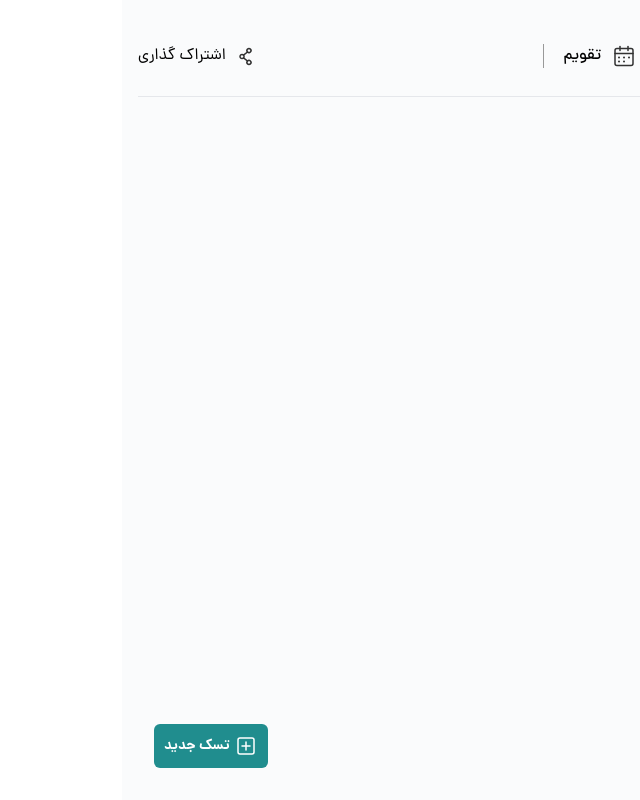
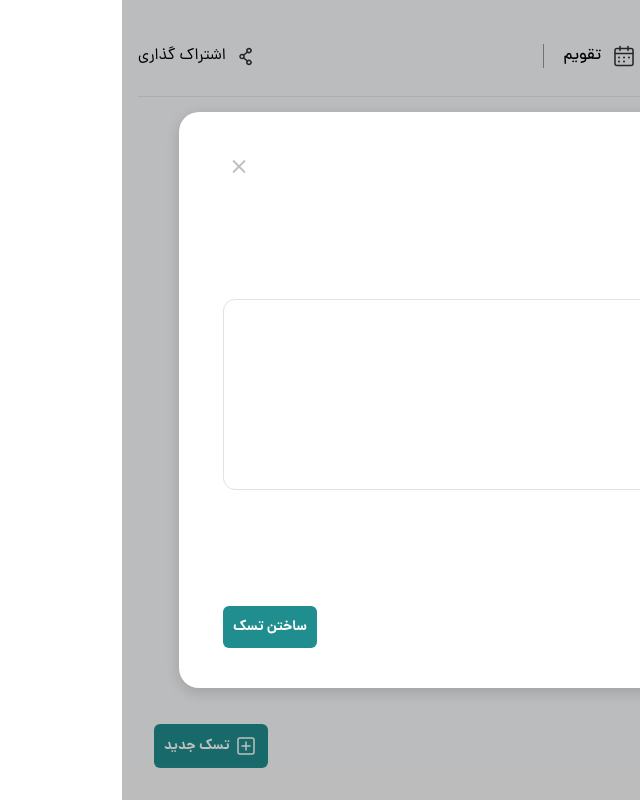
Before and after one commit to Quera-Spring-Front-end-Bootcamp/Group3, a React (Vite) app: page /main in a window 1280 px wide. Both pictures are taken after a click on the button "تسک جدید". Shown: the whole page, without its empty margins (640-1280 px from the left). Built offline with nearby package versions, Linux system fonts and the light colour scheme.

Commit message:
add new task to main layout

```diff
--- a/src/Layout/MainLayout.jsx
+++ b/src/Layout/MainLayout.jsx
@@ -7,6 +7,7 @@ import { Outlet } from "react-router";
 import { useState } from "react";
 import ShareProjectCard from "../components/ShareProject/ShareProjectCard";
 import { Disclosure } from "@headlessui/react";
+import { NewTask } from "../components/NewTask/NewTask";
 
 const data = [
   {
@@ -38,10 +39,17 @@ const data = [
 ];
 
 function MainLayout() {
-  const [openModal, setOpenModal] = useState(false);
+  const [openShareProjectModal, setOpenShareProjectModal] = useState(false);
+  const [openNewTaskModal, setOpenNewTaskModal] = useState(false);
+
   function handleOpenShareProject() {
-    setOpenModal(true);
+    setOpenShareProjectModal(true);
   }
+
+  function handleOpenNewTask() {
+    setOpenNewTaskModal(true);
+  }
+
   return (
     <div className="flex flex-row bg-[#FAFBFC]">
       <aside className="w-80 h-screen p-9 flex flex-col border-l-[1px]">
@@ -105,19 +113,19 @@ function MainLayout() {
           ))}
         </div>
 
-        <div className="flex flex-row items-center mt-3">
+        <button className="flex flex-row items-center mt-3">
           <div className="flex flex-row items-center justify-center w-8 h-8 bg-[#EAF562] rounded-full">
             NM
           </div>
           <span className="mr-2 font-medium text-base">نیلوفر موجودی</span>
-        </div>
+        </button>
 
-        <div className="flex flex-row items-center mt-3">
+        <button className="flex flex-row items-center mt-3">
           <div className="">{Icons.LogoutIcon}</div>
           <span className="mr-2 font-normal text-base text-[#818181]">
             خروج
           </span>
-        </div>
+        </button>
       </aside>
       <div
         className="flex flex-col w-[calc(100vw_-_256px)] p-4
@@ -153,10 +161,10 @@ function MainLayout() {
             <div>{Icons.ShareIcon}</div>
             <span className="mr-2 font-normal text-base">اشتراک گذاری</span>
           </button>
-          {openModal && (
+          {openShareProjectModal && (
             <ShareProjectCard
-              openModal={openModal}
-              setOpenModal={setOpenModal}
+              openShareProjectModal={openShareProjectModal}
+              setOpenShareProjectModal={setOpenShareProjectModal}
             />
           )}
         </header>
@@ -167,7 +175,14 @@ function MainLayout() {
             startIcon={Icons.WhiteSqurePlus}
             title="تسک جدید"
             classNames="fixed left-8 bottom-8"
+            handleClick={() => handleOpenNewTask()}
           />
+          {openNewTaskModal && (
+            <NewTask
+              openNewTaskModal={openNewTaskModal}
+              setOpenNewTaskModal={setOpenNewTaskModal}
+            />
+          )}
         </main>
       </div>
     </div>
--- a/src/components/NewTask/NewTask.jsx
+++ b/src/components/NewTask/NewTask.jsx
@@ -1,12 +1,12 @@
 import Card from "../Card/Card";
 import icons from "../Icons";
 import Button from "../Button";
-import { Transition } from "@headlessui/react";
+import { Transition, Dialog } from "@headlessui/react";
 import Datepicker from "../Datepicker";
 import { v4 as uuidv4 } from "uuid";
 import ColumnMoreItem from "../ColumnMore/ColumnMoreItem";
 
-import { useRef, useState } from "react";
+import { useRef, useState, Fragment } from "react";
 
 const priorityItems = [
   { id: "1", title: "فوری", icon: icons.redFlag },
@@ -22,8 +22,7 @@ const tagsItem = [
   { id: uuidv4(), title: "پروژه", color: "#7FFAFA", editFlag: false },
 ];
 
-export const NewTask = () => {
-  const [isOpen, setIsOpen] = useState(true);
+export const NewTask = ({ openNewTaskModal, setOpenNewTaskModal }) => {
   const [datePickerOpen, setDatePickerOpen] = useState(false);
   const [flagOpen, setFlagOpen] = useState(false);
   const [tagOpen, setTagOpen] = useState(false);
@@ -119,7 +118,7 @@ export const NewTask = () => {
   }
 
   function handleClose() {
-    setIsOpen(false);
+    setOpenNewTaskModal(false);
   }
 
   function handleFlagOpen() {
@@ -129,25 +128,35 @@ export const NewTask = () => {
   }
 
   return (
-    <Transition
-      show={isOpen}
-      leave="transition-opacity duration-200"
+    <>
+      <Transition appear show={openNewTaskModal} as={Fragment}>
+        <Dialog as="div" className="relative z-10" onClose={handleClose}>
+          <Transition.Child
+            as={Fragment}
+            enter="ease-out duration-300"
+            enterFrom="opacity-0"
+            enterTo="opacity-100"
+            leave="ease-in duration-200"
             leaveFrom="opacity-100"
             leaveTo="opacity-0"
-      className="mr-[3px]"
           >
-      <Transition show={datePickerOpen} className="z-40">
-        <Datepicker
-          setDatePickerOpen={handleDatePickerOpen}
-          className="absolute mt-[-130px] mr-[63px] z-10"
-        />
-      </Transition>
+            <div className="fixed inset-0 bg-black bg-opacity-25" />
+          </Transition.Child>
 
-      <Card
-        title=""
-        className="flex p-0 flex-col items-end py-[36px] px-[44px] gap-[40px] w-[1166px] h-[576px] shadow-[0_4px_16px_0_rgba(0,0,0,0.16)] rounded-[20px] pt-[36px] "
+          <div className="fixed inset-0 overflow-y-auto">
+            <div className="flex min-h-full items-center justify-center p-4">
+              <Transition.Child
+                as={Fragment}
+                enter="ease-out duration-300"
+                enterFrom="opacity-0 scale-95"
+                enterTo="opacity-100 scale-100"
+                leave="ease-in duration-200"
+                leaveFrom="opacity-100 scale-100"
+                leaveTo="opacity-0 scale-95"
               >
-        {/* Frame 184 */}
+                <Dialog.Panel>
+                  <Card className="flex p-0 flex-col items-end py-[36px] px-[44px] gap-[40px] w-[1166px] h-[576px] shadow-[0_4px_16px_0_rgba(0,0,0,0.16)] rounded-[20px] pt-[36px] ">
+                    <Dialog.Title>
                       <div className="top-bar flex flex-row justify-between items-center gap-[904px] w-[1078px] h-[37px] ">
                         <div className="title-task flex flex-row items-center gap-[13px] w-[142px] h-[37px]">
                           <i>{icons.RectangleIcon}</i>
@@ -159,7 +168,7 @@ export const NewTask = () => {
                           {icons.CLoseTaskIcon}
                         </i>
                       </div>
-
+                    </Dialog.Title>
                     {/* Frame 185 */}
                     <div className="Frame-185 flex flex-row justify-start items-center gap-[8px] w-[1078px] h-[34px] ">
                       <span className=" not-italic font-medium text-[16px] leading-[25px] text-right text-[#000000]">
@@ -197,7 +206,10 @@ export const NewTask = () => {
 
                     <div className="flex flex-row justify-between  items-center gap-[670px] w-[1078px] h-[50px]">
                       <div className="flex flex-row justify-start items-center gap-[24px] w-[272px] h-[50px]">
-            <div className="cursor-pointer" onClick={handleFlagOpen}>
+                        <div
+                          className="cursor-pointer"
+                          onClick={handleFlagOpen}
+                        >
                           <i>{icons.priorityTaskIcon}</i>
                         </div>
 
@@ -226,7 +238,10 @@ export const NewTask = () => {
                             </div>
                           </Card>
                         </Transition>
-            <div className="cursor-pointer" onClick={handleDatePickerOpen}>
+                        <div
+                          className="cursor-pointer"
+                          onClick={handleDatePickerOpen}
+                        >
                           <i>{icons.CalendarTaskIcon}</i>
                         </div>
                         <div className="cursor-pointer" onClick={handleTagOpen}>
@@ -250,8 +265,12 @@ export const NewTask = () => {
                                     key={item.id}
                                     ref={tagHover}
                                     id={item.id}
-                        onMouseEnter={() => handleTagEditHover(item.id)}
-                        onMouseLeave={() => handleTagEditHoverLeave(item.id)}
+                                    onMouseEnter={() =>
+                                      handleTagEditHover(item.id)
+                                    }
+                                    onMouseLeave={() =>
+                                      handleTagEditHoverLeave(item.id)
+                                    }
                                     className="flex cursor-pointer flex-row justify-start items-center py-[5px] px-[8px] gap-[8px] w-[54px] h-[24px] bg-[#FFAE34] rounded-[6px]"
                                   >
                                     {!item.editFlag ? (
@@ -260,7 +279,11 @@ export const NewTask = () => {
                                       </span>
                                     ) : (
                                       <div className=" w-[54px] flex flex-row justify-between items-center">
-                            <i onClick={() => handleClickCloseTag(item)}>
+                                        <i
+                                          onClick={() =>
+                                            handleClickCloseTag(item)
+                                          }
+                                        >
                                           {icons.CloseTagIcon}
                                         </i>
                                         <i>{icons.etcTagIcon}</i>
@@ -292,7 +315,9 @@ export const NewTask = () => {
                                 >
                                   <div className="flex flex-row justify-between items-center gap-[12px] w-[153px] h-[31px]">
                                     <div
-                          style={{ backgroundColor: `${item.color}` }}
+                                      style={{
+                                        backgroundColor: `${item.color}`,
+                                      }}
                                       className="flex flex-row justify-start items-center px-[5px] py-[8px] gap-[8px] rounded-[6px]"
                                     >
                                       <span className="not-italic font-normal text-[14px] leading-[21px] text-right text-[#1E1E1E]">
@@ -316,7 +341,19 @@ export const NewTask = () => {
 
                       <Button title="ساختن تسک"></Button>
                     </div>
+                    <Transition show={datePickerOpen} className="z-40">
+                      <Datepicker
+                        setDatePickerOpen={handleDatePickerOpen}
+                        className="absolute mt-[-130px] mr-[63px] z-10"
+                      />
+                    </Transition>
                   </Card>
+                </Dialog.Panel>
+              </Transition.Child>
+            </div>
+          </div>
+        </Dialog>
       </Transition>
+    </>
   );
 };
--- a/src/components/ShareProject/ShareProjectCard.jsx
+++ b/src/components/ShareProject/ShareProjectCard.jsx
@@ -8,7 +8,10 @@ import { SharedUser } from "./SharedUser";
 import { Dialog, Transition } from "@headlessui/react";
 import { Fragment } from "react";
 
-const ShareProjectCard = ({ openModal, setOpenModal }) => {
+const ShareProjectCard = ({
+  openShareProjectModal,
+  setOpenShareProjectModal,
+}) => {
   const info = [
     {
       id: 1,
@@ -25,12 +28,12 @@ const ShareProjectCard = ({ openModal, setOpenModal }) => {
     },
   ];
   const handleClose = () => {
-    setOpenModal(false);
+    setOpenShareProjectModal(false);
   };
 
   return (
     <>
-      <Transition appear show={openModal} as={Fragment}>
+      <Transition appear show={openShareProjectModal} as={Fragment}>
         <Dialog as="div" className="relative z-10" onClose={handleClose}>
           <Transition.Child
             as={Fragment}
@@ -58,7 +61,7 @@ const ShareProjectCard = ({ openModal, setOpenModal }) => {
                 <Dialog.Panel>
                   <Card
                     className={
-                      openModal
+                      openShareProjectModal
                         ? "w-[470px] rounded-xl  p-5 bg-white flex flex-col"
                         : "hidden"
                     }
```
Lines whose indentation alone changed are shown as unchanged.
